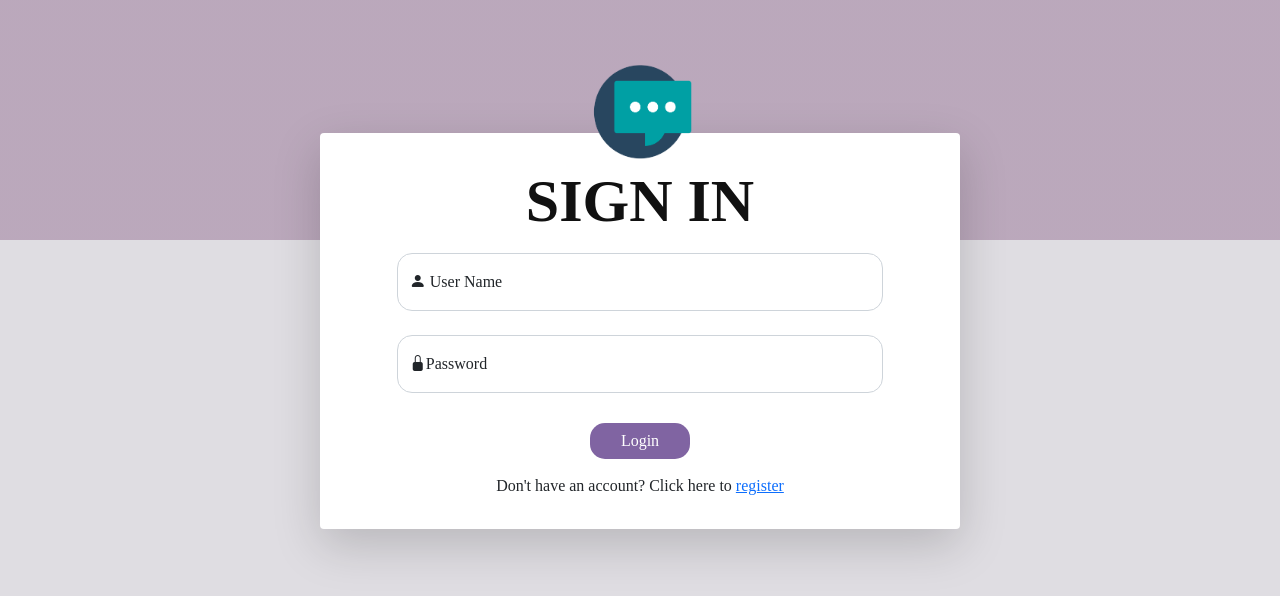
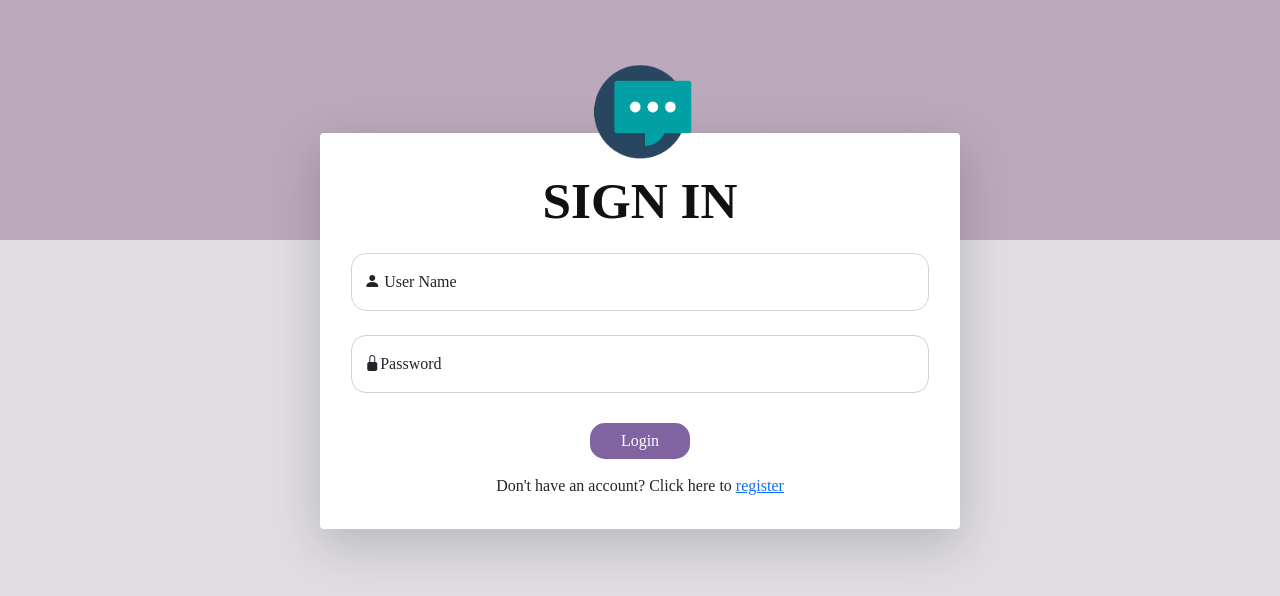
Before and after one commit to SivanJirad/whatsapp, a React (Create React App) app: page / in a window 1280 px wide. Shown: the top 596 px of the page. Built offline with nearby package versions, Linux system fonts and the light colour scheme.

Commit message:
sign design

```diff
--- a/src/CSS/project.css
+++ b/src/CSS/project.css
@@ -4,8 +4,8 @@
 
 h1 {
   color: #111;
-  font-size: 60px;
-  font-weight: 700;
+  font-size: 4vw;
+    font-weight: 700;
   line-height: 64px;
   margin: 0 0 0;
   padding: 20px 30px;
--- a/src/CSS/sign.css
+++ b/src/CSS/sign.css
@@ -1,4 +1,3 @@
 .sign {
-  width: 80%;
   margin: 0 auto 0 auto;
 }
--- a/src/Signin.js
+++ b/src/Signin.js
@@ -31,7 +31,7 @@ function Signin() {
     return (
         <div>
             <img id="logo" src={logo}></img>
-            <div id="sign" className='center shadow-lg p-3 mb-5 bg-white rounded'>
+            <div id="sign" className='col-6 center shadow-lg p-3 mb-5 bg-white rounded'>
 
                     <h1> Sign in</h1>
                     <form method="post">
```
